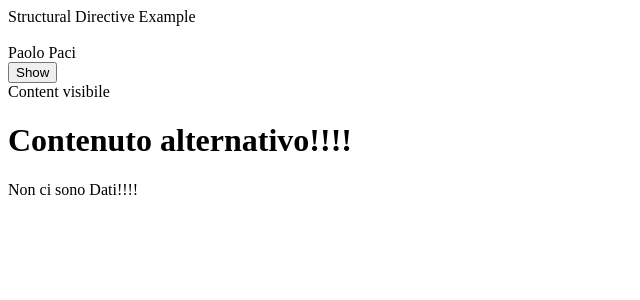
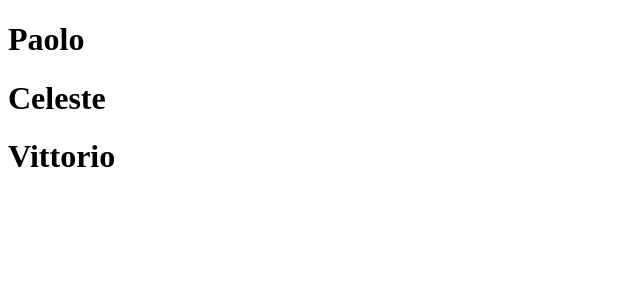
Before and after one commit to paolopci/course21, an Angular app: page / in a window 1280 px wide. Shown: the top 300 px of the page, without its empty margins (0-640 px from the left). Built offline with nearby package versions, Linux system fonts and the light colour scheme.

Commit message:
@for() ...

```diff
--- /dev/null
+++ b/src/app/section03/directive01.component/directive01.component.html
@@ -0,0 +1,5 @@
+<div>
+  @for (item of utenti; track item.id) {
+    <h1>{{ item.nome }}</h1>
+  }
+</div>
--- /dev/null
+++ b/src/app/section03/directive01.component/directive01.component.ts
@@ -0,0 +1,33 @@
+import { Component } from '@angular/core';
+
+@Component({
+  selector: 'app-directive01',
+  imports: [],
+  templateUrl: './directive01.component.html',
+  styleUrl: './directive01.component.css',
+})
+export class Directive01Component {
+  utenti = [
+    {
+      id: 1,
+      nome: 'Paolo',
+      cognome: 'Paci',
+      email: 'paolo.paci@gmail.com',
+      ruolo: 'Admin',
+    },
+    {
+      id: 1,
+      nome: 'Celeste',
+      cognome: 'Celeste',
+      email: 'celeste.paci@gmail.com',
+      ruolo: 'Admin',
+    },
+    {
+      id: 1,
+      nome: 'Vittorio',
+      cognome: 'Vittorio',
+      email: 'vittorio.paci@gmail.com',
+      ruolo: 'Admin',
+    },
+  ];
+}
--- a/src/index.html
+++ b/src/index.html
@@ -1,13 +1,14 @@
 <!doctype html>
 <html lang="en">
-<head>
-  <meta charset="utf-8">
-  <title>MyAngular21</title>
-  <base href="/">
-  <meta name="viewport" content="width=device-width, initial-scale=1">
-  <link rel="icon" type="image/x-icon" href="favicon.ico">
-</head>
-<body>
-  <app-root></app-root>
-</body>
+  <head>
+    <meta charset="utf-8" />
+    <title>MyAngular21</title>
+    <base href="/" />
+    <meta name="viewport" content="width=device-width, initial-scale=1" />
+    <link rel="icon" type="image/x-icon" href="favicon.ico" />
+  </head>
+  <body>
+    <!-- <app-root></app-root> -->
+    <app-directive01></app-directive01>
+  </body>
 </html>
--- a/src/main.server.ts
+++ b/src/main.server.ts
@@ -1,8 +1,8 @@
 import { BootstrapContext, bootstrapApplication } from '@angular/platform-browser';
-import { App } from './app/app';
+import { Directive01Component } from './app/section03/directive01.component/directive01.component';
 import { config } from './app/app.config.server';
 
 const bootstrap = (context: BootstrapContext) =>
-    bootstrapApplication(App, config, context);
+    bootstrapApplication(Directive01Component, config, context);
 
 export default bootstrap;
--- a/src/main.ts
+++ b/src/main.ts
@@ -1,5 +1,6 @@
 import { bootstrapApplication } from '@angular/platform-browser';
 import { appConfig } from './app/app.config';
 import { App } from './app/app';
+import { Directive01Component } from './app/section03/directive01.component/directive01.component';
 
-bootstrapApplication(App, appConfig).catch((err) => console.error(err));
+bootstrapApplication(Directive01Component, appConfig).catch((err) => console.error(err));
```
Also changed, not shown: src/app/section03/directive01.component/directive01.component.css (added).
